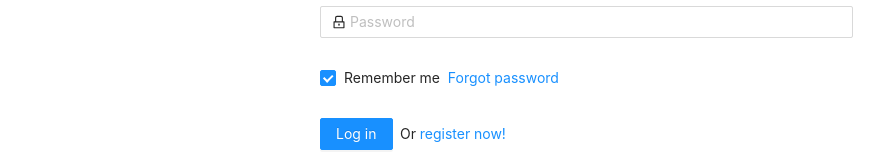
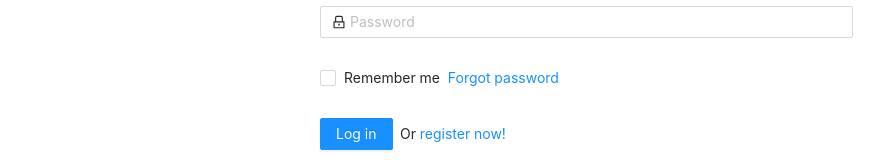
Before and after one commit to plathon/market-analytics-core, a React (Create React App) app: page /signin in a window 1280 px wide. Shown: the part 230-390 px from the top of the page, without its empty margins (0-892 px from the left). Built offline with nearby package versions, Linux system fonts and the light colour scheme.

Commit message:
fix: remove checked attr from remeber me

```diff
--- a/src/components/signin/SigninForm.js
+++ b/src/components/signin/SigninForm.js
@@ -48,7 +48,7 @@ const NormalLoginForm = () => {
         />
       </Form.Item>
       <Form.Item>
-        <Form.Item name="remember" valuePropName="checked" noStyle>
+        <Form.Item name="remember" valuePropName="" noStyle>
           <Checkbox>Remember me</Checkbox>
         </Form.Item>
 
```
